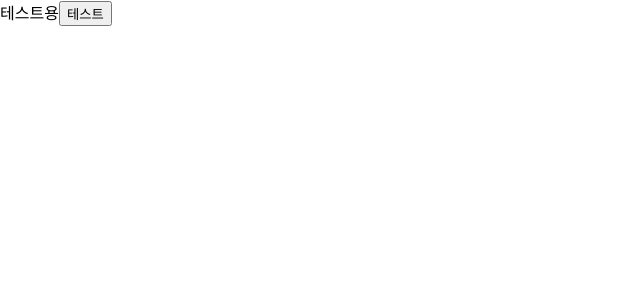
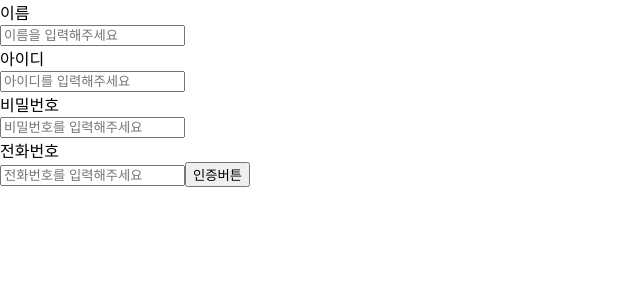
Before and after one commit to nobodys5/practice_code, a React (Create React App) app: page / in a window 1280 px wide. Shown: the top 300 px of the page, without its empty margins (0-640 px from the left). Built offline with nearby package versions, Linux system fonts and the light colour scheme.

Commit message:
회원가입 기능

```diff
--- a/src/App.tsx
+++ b/src/App.tsx
@@ -11,6 +11,7 @@ import { Url } from 'url';
 
 function App() {
 
+  const [passwordMessage, setPasswordMessage] = useState<string>('');
 
   // 위의 props 객체와 동일한 내용의 객체를 아래에서 선언하여 원본 복사
   // 스프레드 객체를 컴포넌트에서 복사해서 사용하여 깔끔한 코드 사용가능
@@ -56,12 +57,69 @@ function App() {
 
   return (
     <div>
-      <div>테스트용
-        <button onClick={onClickKaKaoTestHandler}>테스트</button>
-      </div>
-
+      <SigninComponent message={passwordMessage} />
     </div>
   );
 }
+interface Props {
+  message:string
+}
 
+export function SigninComponent ({message}: Props) {
+  const [name, setName] = useState<string>('');
+  const [id, setId] = useState<string>('');
+  const [idCheck, setIdCheck] = useState<boolean>(false);
+
+  const [password, setPassword] = useState<string>('');
+  const [passwordMessage, setPasswordMessage] = useState<string>('');
+  const [ispasswordMessage, setIsPasswordMessage] = useState<boolean>(false);
+
+  const [telNumber, setTelNumber] = useState<string>('');
+
+  const onNameChangeHandler = (event:ChangeEvent<HTMLInputElement>) => {
+    const { value } = event.target;
+    setName(value);
+  }
+  const onIdChangeHandler = (event:ChangeEvent<HTMLInputElement>) => {
+    const { value } = event.target;
+
+    setIdCheck(idCheck);
+    setId(value);
+  }
+  const onPasswordChangeHandler = (event:ChangeEvent<HTMLInputElement>) => {
+    const { value } = event.target;
+    setPassword(value);
+    const pattern = /^(?=.*[a-zA-Z])(?=.*[0-9]).{8~13}$/
+    const isSucced = pattern.test(value);
+
+    const test = (isSucced || !value) ? '하이' : '비밀번호를 입력해주세요'
+    setPasswordMessage(test);
+    setIsPasswordMessage(isSucced);
+  }
+  const onTelNumberChangeHandler = (event:ChangeEvent<HTMLInputElement>) => {
+    const { value } = event.target;
+    setTelNumber(value);
+  }
+  return(
+    <div>
+      <div>
+      <label>이름</label>
+      </div>
+      <input placeholder='이름을 입력해주세요' type='text' value={name} onChange={onNameChangeHandler}/>
+      <div>
+      <label>아이디</label>
+      </div>
+      <input placeholder='아이디를 입력해주세요' type='text' value={id} onChange={onIdChangeHandler}/>
+      <div>
+      <label>비밀번호</label>
+      </div>
+      <input placeholder='비밀번호를 입력해주세요' type='text' value={password} onChange={onPasswordChangeHandler}/>
+      <div>
+      <label>전화번호</label>
+      </div>
+      <input placeholder='전화번호를 입력해주세요' type='text' value={telNumber} onChange={onTelNumberChangeHandler}/>
+      <button>인증버튼</button>
+    </div>
+  )
+}
 export default App;
```
